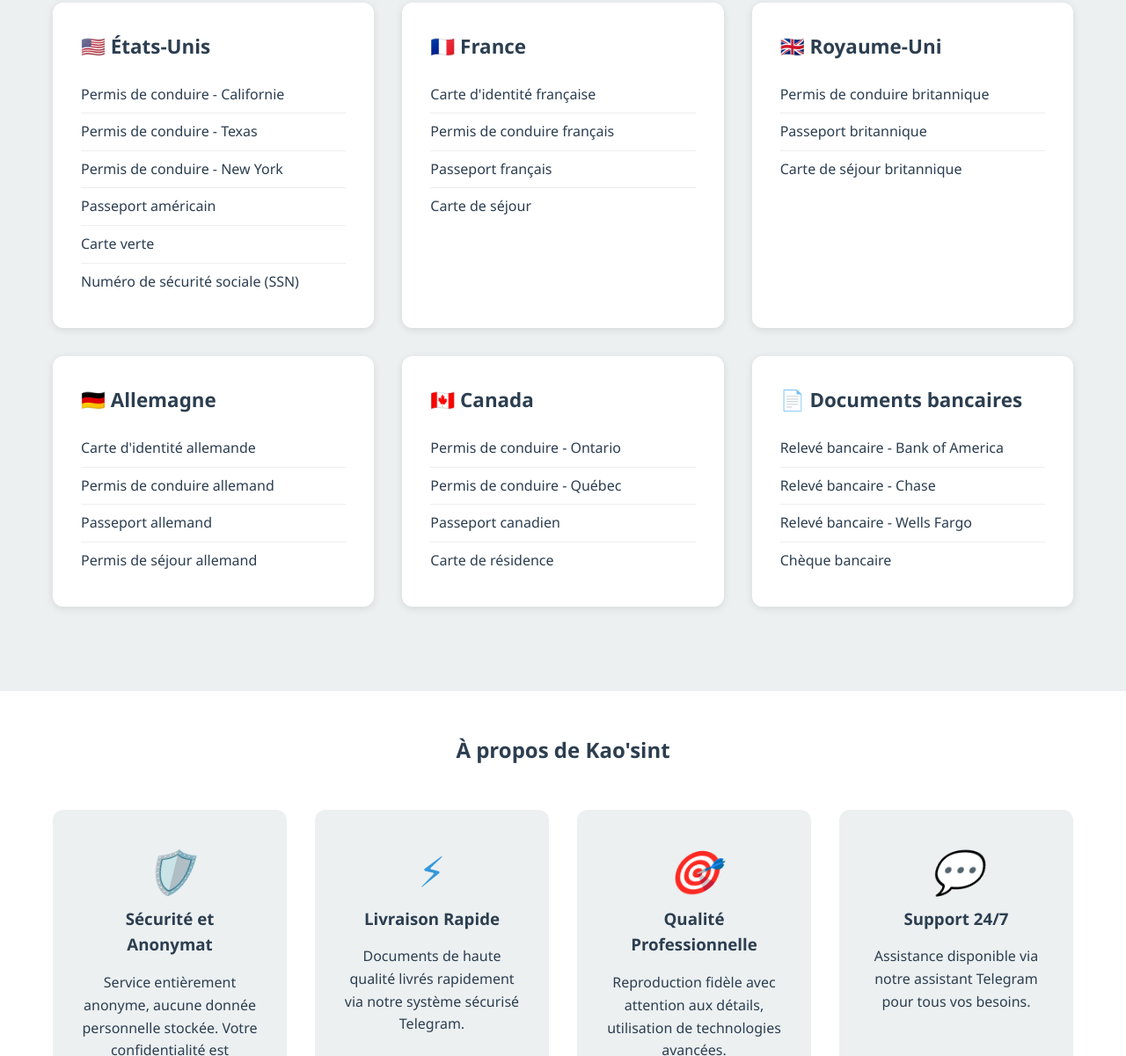
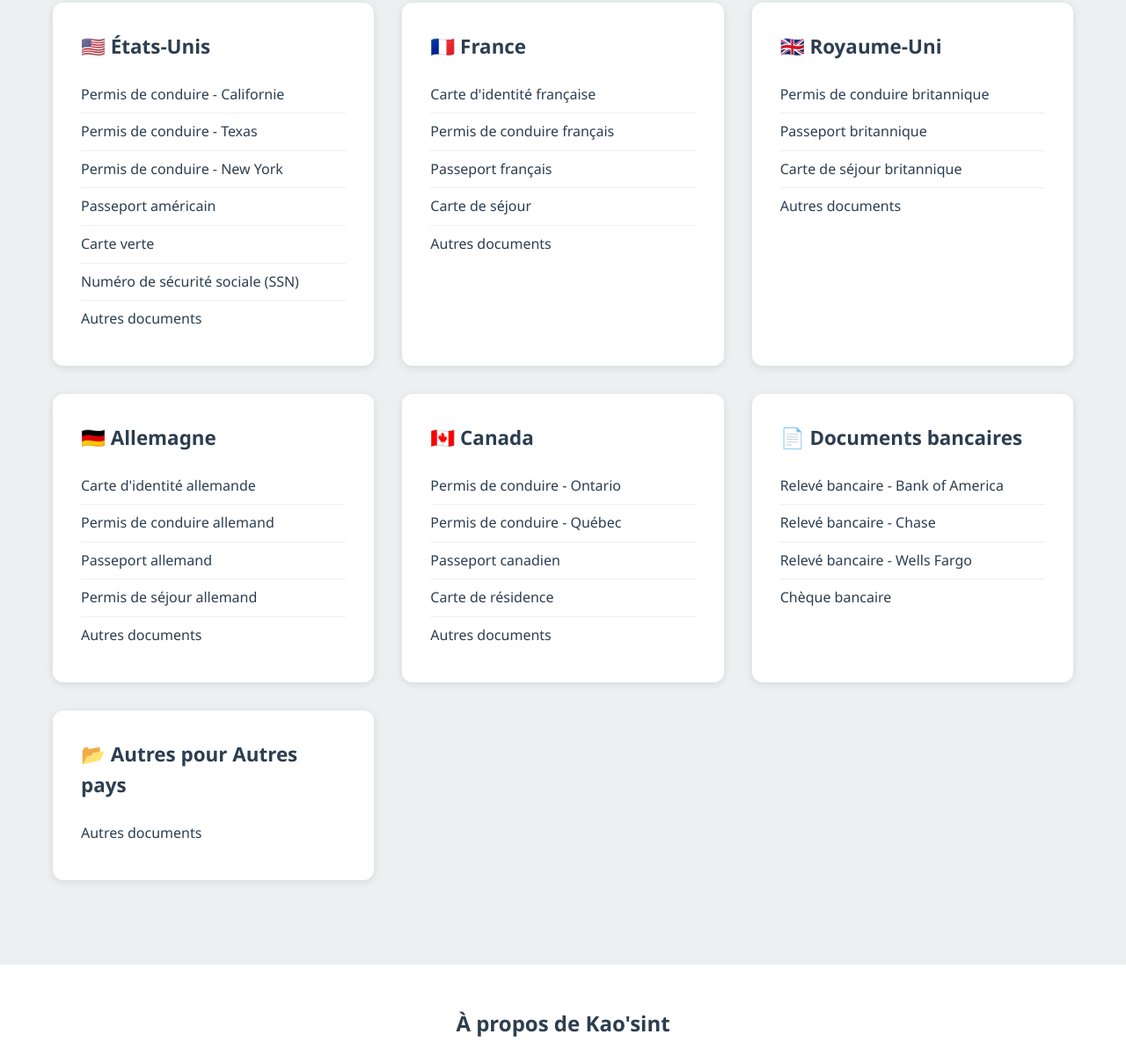
Before and after one commit to osint8002/T-l-gramme-cartes-, a plain HTML site: page index.html in a window 1280 px wide. Shown: the part 876-2077 px from the top of the page at 88% size. Drawn offline with Linux system fonts and the light colour scheme.

Commit message:
index.html

```diff
--- a/index.html
+++ b/index.html
@@ -540,6 +540,7 @@
                             <li class="document-item" onclick="selectDocument('Passeport américain')">Passeport américain</li>
                             <li class="document-item" onclick="selectDocument('Carte verte')">Carte verte</li>
                             <li class="document-item" onclick="selectDocument('Numéro de sécurité sociale (SSN)')">Numéro de sécurité sociale (SSN)</li>
+                            <li class="document-item" onclick="selectDocument('Autres')">Autres documents</li>
                         </ul>
                     </div>
 
@@ -550,6 +551,7 @@
                             <li class="document-item" onclick="selectDocument('Permis de conduire français')">Permis de conduire français</li>
                             <li class="document-item" onclick="selectDocument('Passeport français')">Passeport français</li>
                             <li class="document-item" onclick="selectDocument('Carte de séjour')">Carte de séjour</li>
+                            <li class="document-item" onclick="selectDocument('Autres')">Autres documents</li>
                         </ul>
                     </div>
 
@@ -559,6 +561,7 @@
                             <li class="document-item" onclick="selectDocument('Permis de conduire britannique')">Permis de conduire britannique</li>
                             <li class="document-item" onclick="selectDocument('Passeport britannique')">Passeport britannique</li>
                             <li class="document-item" onclick="selectDocument('Carte de séjour britannique')">Carte de séjour britannique</li>
+                            <li class="document-item" onclick="selectDocument('Autres')">Autres documents</li>
                         </ul>
                     </div>
 
@@ -569,6 +572,7 @@
                             <li class="document-item" onclick="selectDocument('Permis de conduire allemand')">Permis de conduire allemand</li>
                             <li class="document-item" onclick="selectDocument('Passeport allemand')">Passeport allemand</li>
                             <li class="document-item" onclick="selectDocument('Permis de séjour allemand')">Permis de séjour allemand</li>
+                            <li class="document-item" onclick="selectDocument('Autres')">Autres documents</li>
                         </ul>
                     </div>
 
@@ -579,6 +583,7 @@
                             <li class="document-item" onclick="selectDocument('Permis de conduire - Québec')">Permis de conduire - Québec</li>
                             <li class="document-item" onclick="selectDocument('Passeport canadien')">Passeport canadien</li>
                             <li class="document-item" onclick="selectDocument('Carte de résidence')">Carte de résidence</li>
+                            <li class="document-item" onclick="selectDocument('Autres')">Autres documents</li>
                         </ul>
                     </div>
 
@@ -589,6 +594,13 @@
                             <li class="document-item" onclick="selectDocument('Relevé bancaire - Chase')">Relevé bancaire - Chase</li>
                             <li class="document-item" onclick="selectDocument('Relevé bancaire - Wells Fargo')">Relevé bancaire - Wells Fargo</li>
                             <li class="document-item" onclick="selectDocument('Chèque bancaire')">Chèque bancaire</li>
+                        </ul>
+                    </div>
+
+                    <div class="document-category">
+                        <h3>📂 Autres pour Autres pays</h3>
+                        <ul class="document-list">
+                            <li class="document-item" onclick="selectDocument('Autres')">Autres documents</li>
                         </ul>
                     </div>
                 </div>
```
